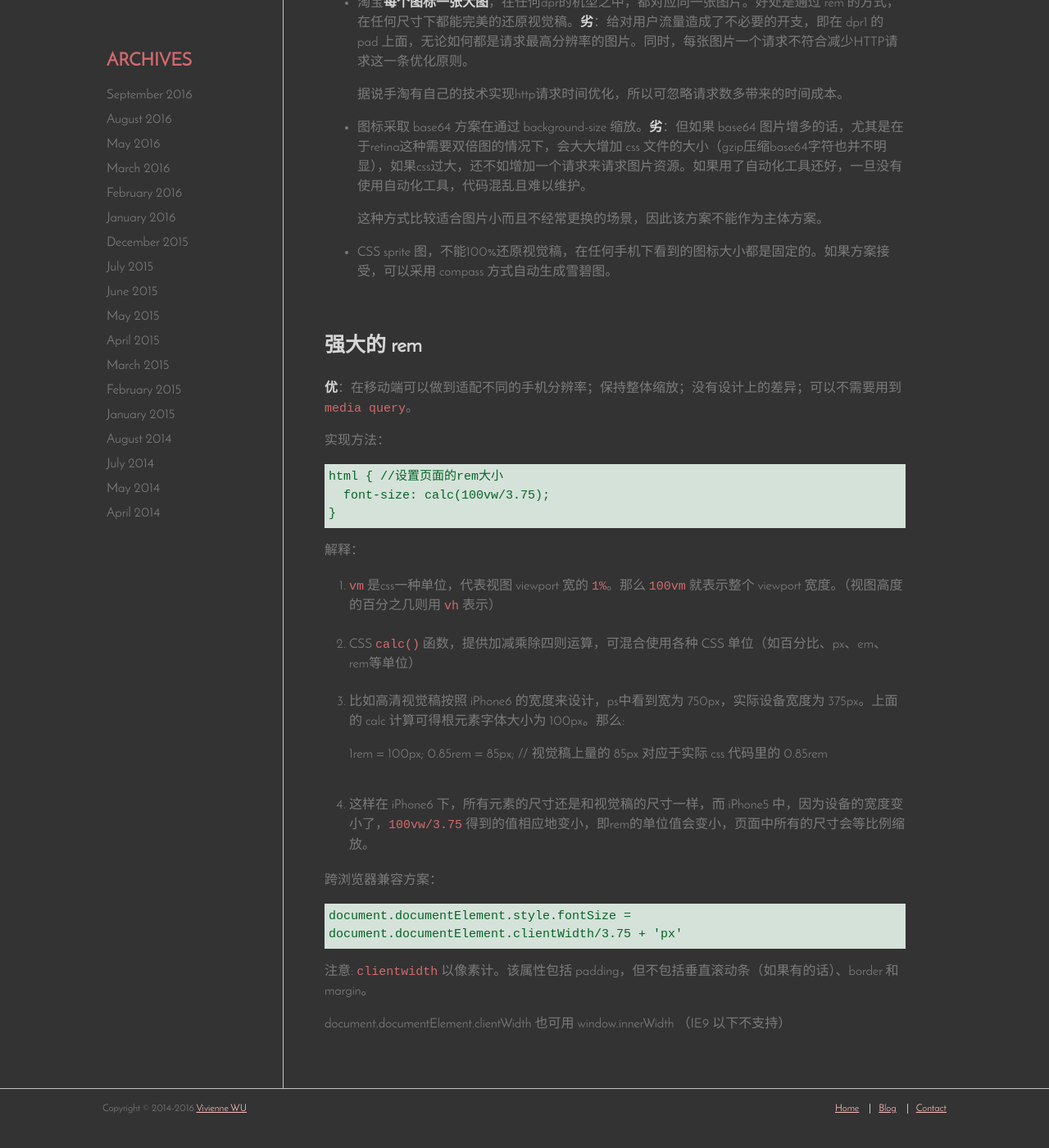
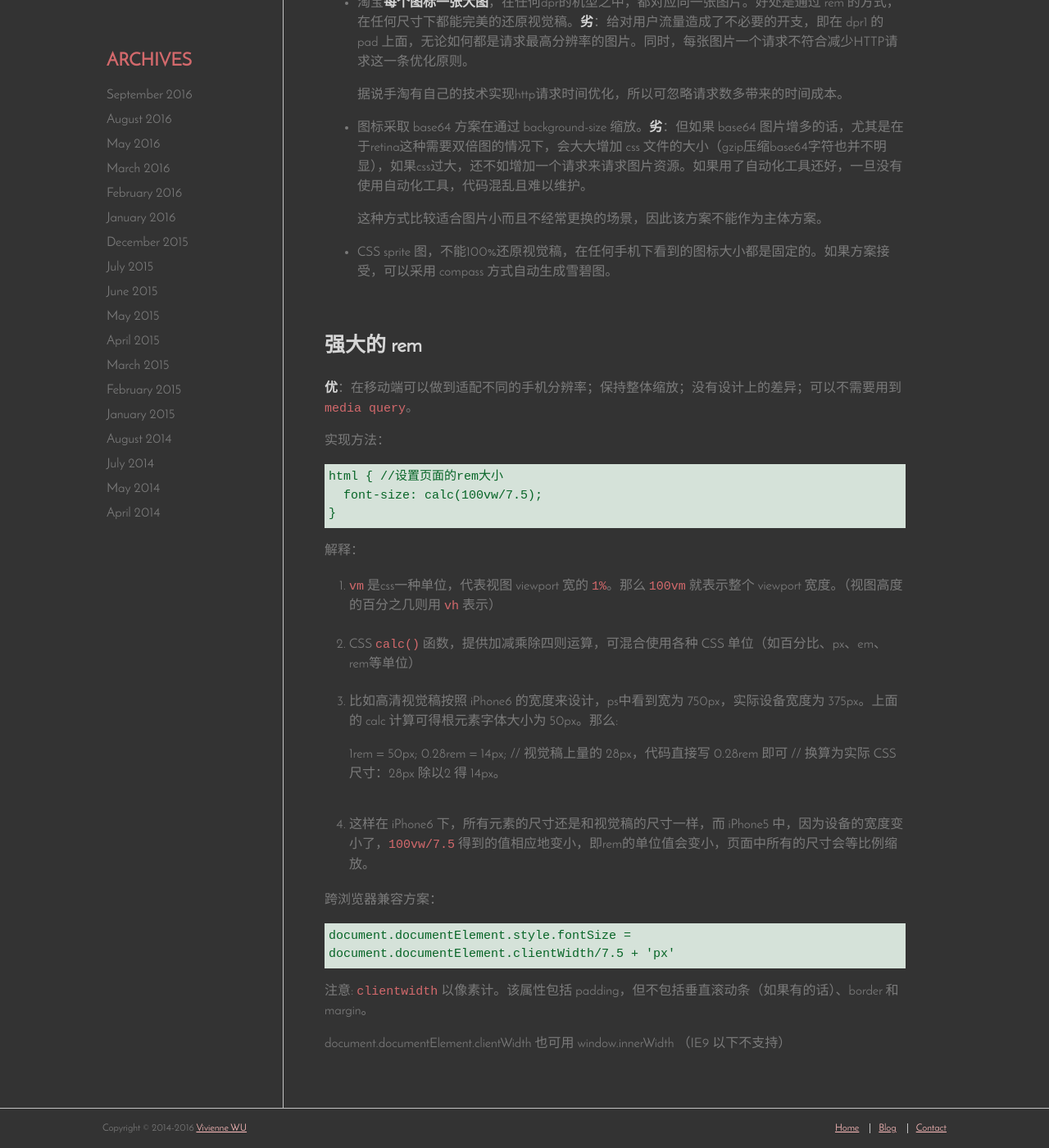
Before and after one commit to Vivi-wu/dive-into-web, a Jekyll site: the page built from _posts/2016-09-20-CSS-H5-rem.markdown, in a window 1280 px wide and 1400 px high, scrolled down 1137 px. Shown: the whole window at 82% size. Built offline with Jekyll 4.4.1, drawn with Linux system fonts in a browser that asks for light colours; nearby versions of some CDN libraries; before the commit the page ends 2513 px from its top, so only the background shows below that.

```diff
--- a/_posts/2015-05-03-JavaScript-Number.markdown
+++ b/_posts/2015-05-03-JavaScript-Number.markdown
@@ -78,7 +78,7 @@
 
 Number 的一些属性是 JavaScript **Number** 对象的<span style="color:red;">静态</span>属性.
 
-JS中**只能被 Number 对象调用**的属性有：`MAX_VALUE`，`MIN_VALUE`，`NEGATIVE_INFINITY`，`POSITIVE_INFINITY`，`NaN`,
+JS中**只能被 Number 对象调用**的属性有：`MAX_VALUE`，`MIN_VALUE`，`NEGATIVE_INFINITY`，`POSITIVE_INFINITY`，`NaN`
 
 使用方法如 `Number.MAX_VALUE`
 
@@ -94,6 +94,8 @@
     + Leading and trailing spaces are allowed。第一个数字前和后允许有空格。
     + _radix_, 是一个 (from 2 to 36) 的数字 that represents the numeral system to be used，表示 string 用的是哪一种进制。比如：`parseInt("20",16)`，表示第一个参数是十六进制的，**运算结果**以**十进制**显示，即 `32`。
     + 缺省 _radix_ 参数，看第一个参数。若以 `0x` 开始，则为十六进制，若以 `0` 开始，则为八进制。任何其他 value，都认为是十进制的。
+
+    **注意**：该函数在不同浏览器中表现有差异。比如 `parseInt('09')`，谷歌，IE9+ 等高级浏览器，返回结果为 `9`。09开头，如果按八进制，则无效（八进制一位上取值为0-7）。IE8-的游览器则返回 `0`。屏蔽浏览器差异的解决办法是，指定 radix，即 `parseInt('09',10)`。这样都返回 9
 
 示例：
 
--- a/_posts/2016-09-20-CSS-H5-rem.markdown
+++ b/_posts/2016-09-20-CSS-H5-rem.markdown
@@ -45,23 +45,24 @@
 实现方法：
 
     html { //设置页面的rem大小
-      font-size: calc(100vw/3.75);
+      font-size: calc(100vw/7.5);
     }
 
 解释：
 
 1. `vm` 是css一种单位，代表视图 viewport 宽的 `1%`。那么 `100vm` 就表示整个 viewport 宽度。（视图高度的百分之几则用 `vh` 表示）
 2. CSS `calc()` 函数，提供加减乘除四则运算，可混合使用各种 CSS 单位（如百分比、px、em、rem等单位）
-3. 比如高清视觉稿按照 iPhone6 的宽度来设计，ps中看到宽为 750px，实际设备宽度为 375px。上面的 calc 计算可得根元素字体大小为 100px。那么:
+3. 比如高清视觉稿按照 iPhone6 的宽度来设计，ps中看到宽为 750px，实际设备宽度为 375px。上面的 calc 计算可得根元素字体大小为 50px。那么:
 
-    1rem = 100px;
-    0.85rem = 85px; // 视觉稿上量的 85px 对应于实际 css 代码里的 0.85rem
+    1rem = 50px;
+    0.28rem = 14px; // 视觉稿上量的 28px，代码直接写 0.28rem 即可
+    // 换算为实际 CSS 尺寸：28px 除以2 得 14px。
 
-4. 这样在 iPhone6 下，所有元素的尺寸还是和视觉稿的尺寸一样，而 iPhone5 中，因为设备的宽度变小了，`100vw/3.75` 得到的值相应地变小，即rem的单位值会变小，页面中所有的尺寸会等比例缩放。
+4. 这样在 iPhone6 下，所有元素的尺寸还是和视觉稿的尺寸一样，而 iPhone5 中，因为设备的宽度变小了，`100vw/7.5` 得到的值相应地变小，即rem的单位值会变小，页面中所有的尺寸会等比例缩放。
 
 跨浏览器兼容方案：
 
-    document.documentElement.style.fontSize = document.documentElement.clientWidth/3.75 + 'px'
+    document.documentElement.style.fontSize = document.documentElement.clientWidth/7.5 + 'px'
 
 注意: `clientwidth` 以像素计。该属性包括 padding，但不包括垂直滚动条（如果有的话）、border 和 margin。
 
```
Also changed, not shown: _posts/2015-05-04-JavaScript-Date.markdown (+5 -5 lines).
